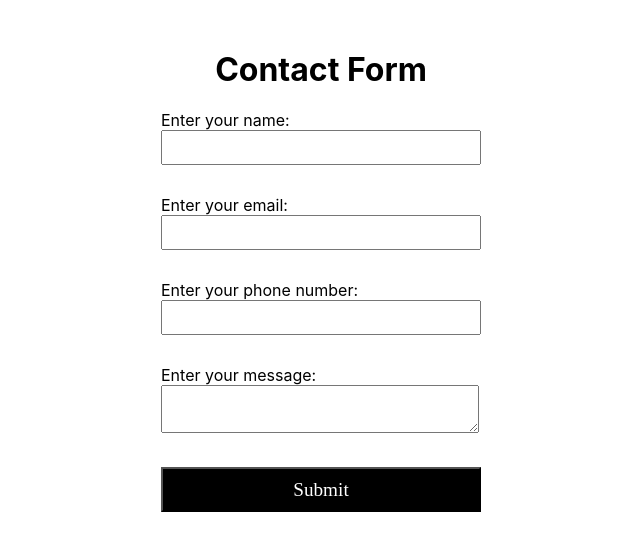
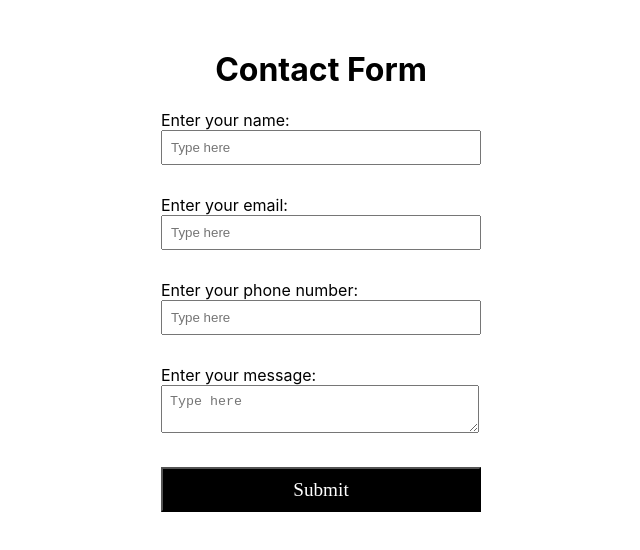
Before and after one commit to Aditi191102/Form, a React (Create React App) app: page / in a window 1280 px wide. Shown: the top 550 px of the page, without its empty margins (319-959 px from the left). Built offline with nearby package versions, Linux system fonts and the light colour scheme.

Commit message:
first commit

```diff
--- a/src/App.js
+++ b/src/App.js
@@ -38,6 +38,7 @@ function App() {
           Enter your name:
           <br></br>
           <input
+          placeholder='Type here'
             type="text"
             name="name"
             value={formData.name}
@@ -50,6 +51,7 @@ function App() {
           Enter your email:
           <br></br>
           <input
+          placeholder='Type here'
             type="email"
             name="email"
             value={formData.email}
@@ -62,6 +64,7 @@ function App() {
           Enter your phone number:
           <br></br>
           <input
+          placeholder='Type here'
             type="tel"
             name="phone"
             value={formData.phone}
@@ -74,6 +77,7 @@ function App() {
           Enter your message:
           <br></br>
           <textarea
+          placeholder='Type here'
             name="message"
             value={formData.message}
             onChange={handleChange}
```
